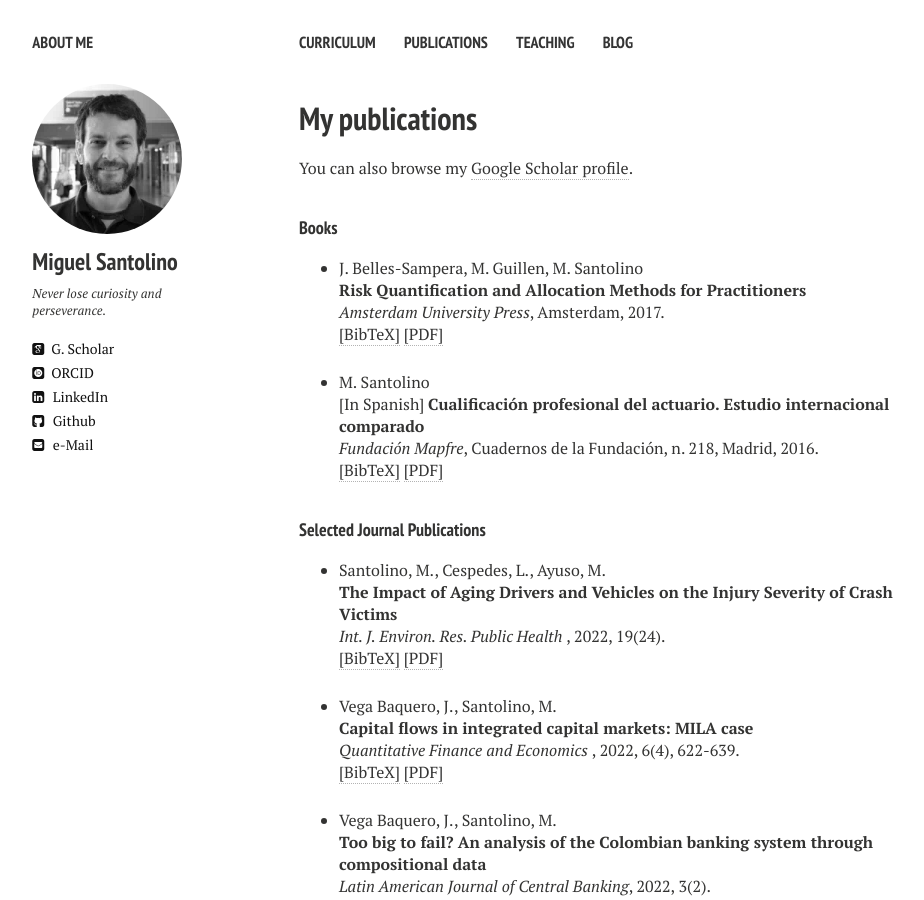
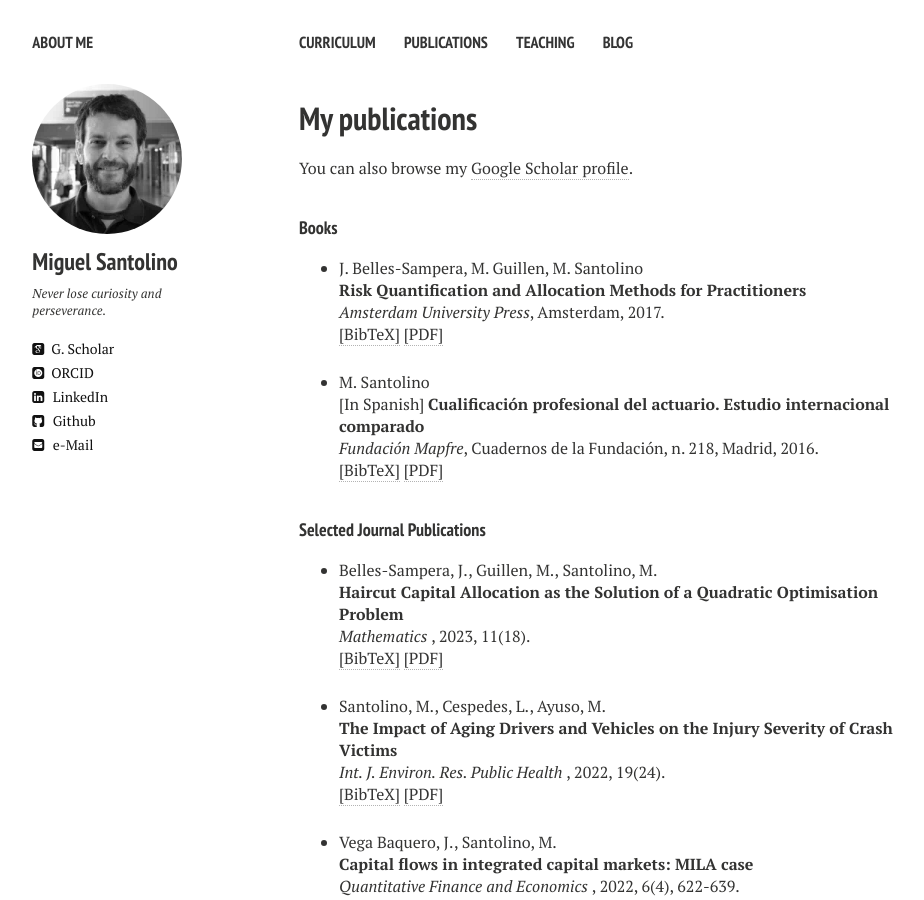
Before and after one commit to msantolino/msantolino.github.io, a Jekyll site: the page built from publications.md, in a window 1280 px wide and 900 px high. Shown: the whole window, without its empty margins (21-945 px from the left). Built offline with Jekyll 4.4.1, drawn with Linux system fonts in a browser that asks for light colours; nearby versions of some CDN libraries.

Commit message:
Update publications.html

```diff
--- a/_layouts/publications.html
+++ b/_layouts/publications.html
@@ -139,6 +139,31 @@ address   = {Madrid}
 <h4 style="margin-bottom:0px;padding-top:10px;">Selected Journal Publications</h4>
 <!-- Generated from JabRef by PubList by Truong Nghiem at 11:44 on 2015.09.10. -->
 <ul class="biblist">
+
+<!-- Item: santolino2034 -->
+<li ><p>
+  Belles-Sampera, J., Guillen, M., Santolino, M.
+<br><b> Haircut Capital Allocation as the Solution of a Quadratic Optimisation Problem </b><br>
+<i> Mathematics </i>, 2023, 11(18).
+<br />
+<a href="javascript:toggleBibtex('santolino2023')">[BibTeX]</a>
+<a href="https://www.mdpi.com/2227-7390/11/18/3846" target="_blank">[PDF]</a>
+</p>
+<div id="bib_santolino2023" class="bibtex noshow">
+<pre>
+@article{santolino2023,
+  author = {Belles-Sampera, J., Guillen, M., Santolino, M.},
+  title = {Haircut Capital Allocation as the Solution of a Quadratic Optimisation Problem},
+  year = {2023},
+  number = {11},
+  volume = {18},
+  pages={},
+  journal = {Mathematics}
+}
+</pre>
+</div>
+</li>
+
 
 <!-- Item: santolino2022d -->
 <li ><p>
```
